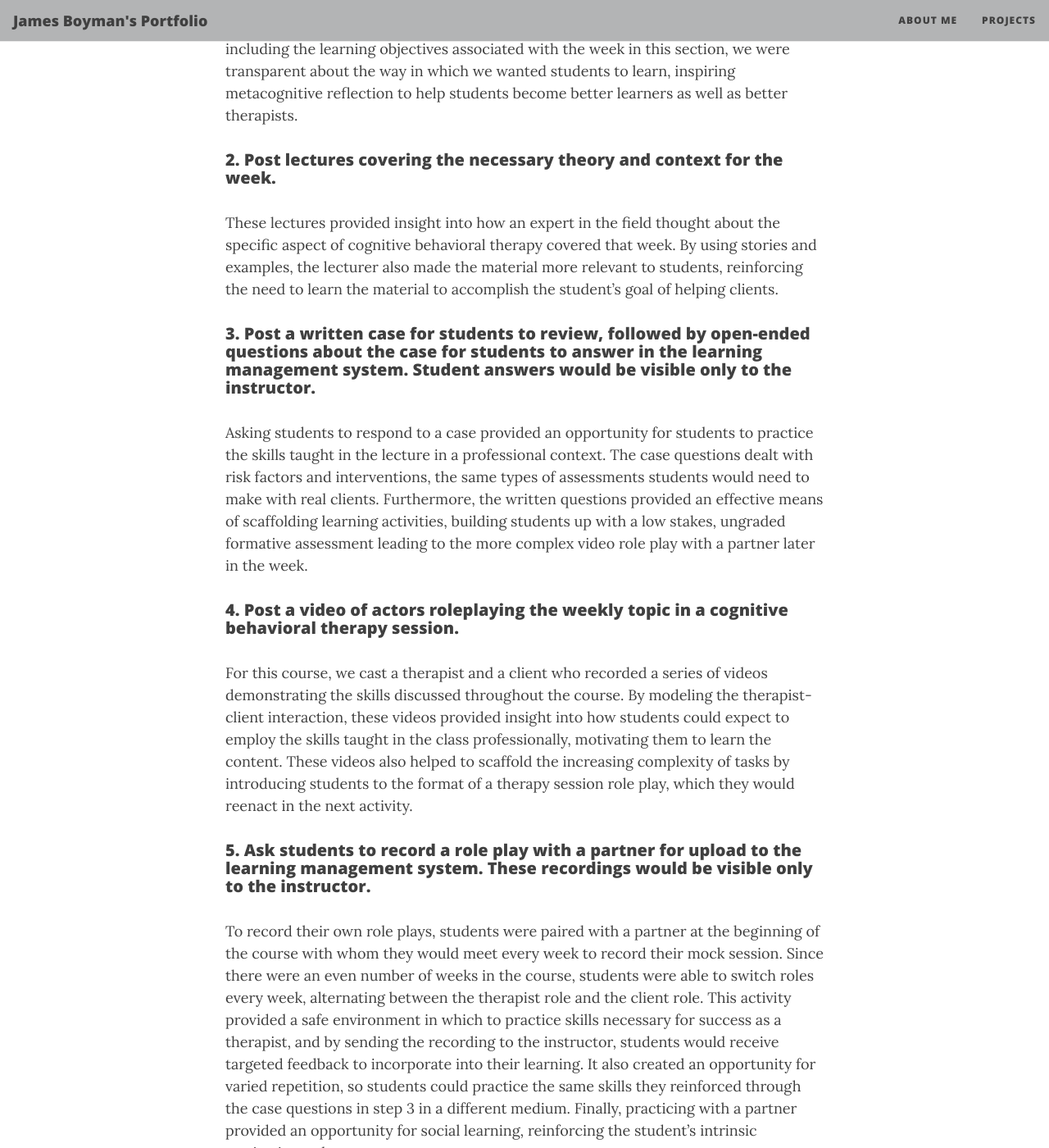
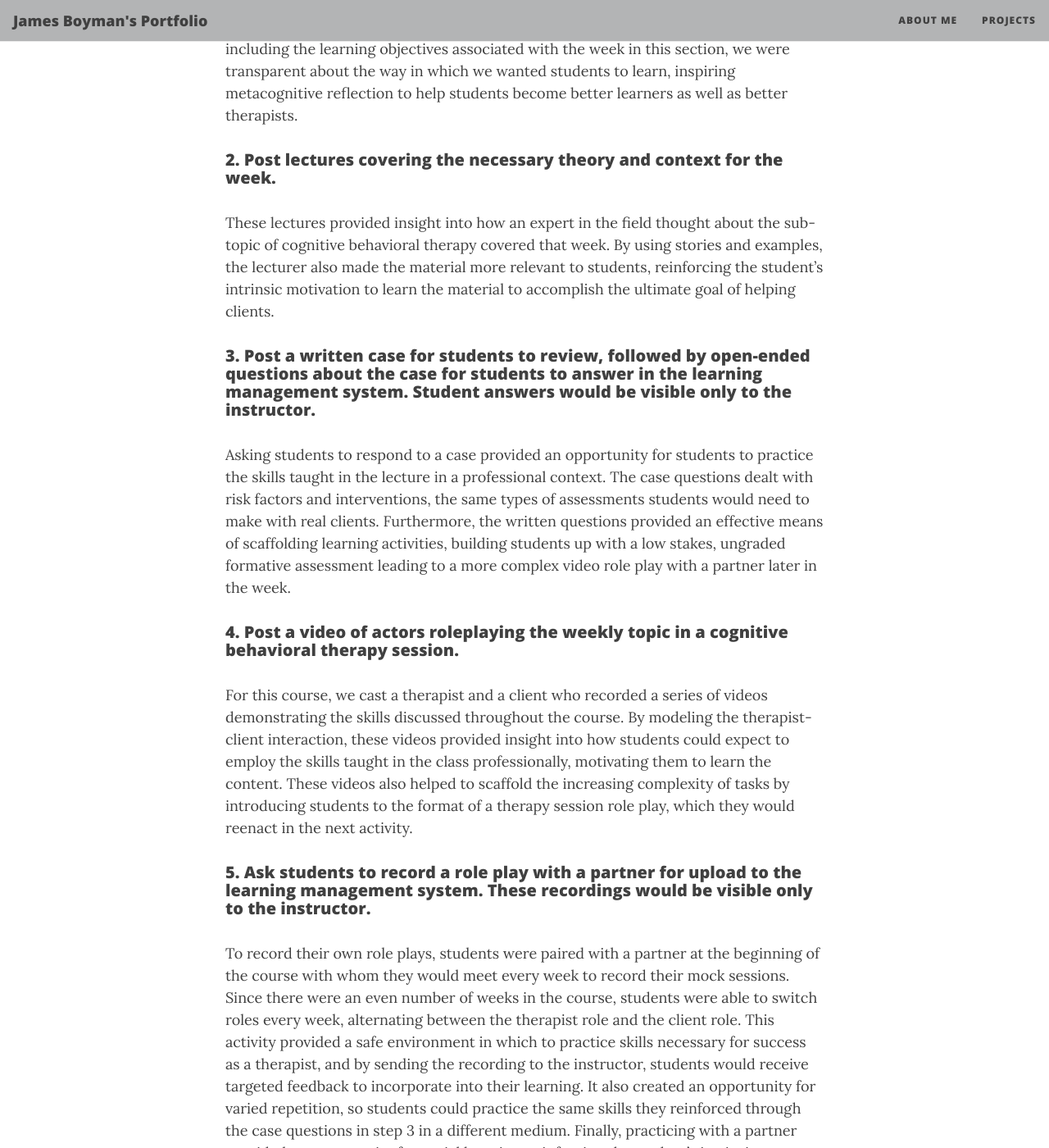
Before and after one commit to jamesboyman2/jamesboyman2.github.io, a Jekyll site: the page built from _dsposts/2020-01-16-Boston_Construction_Permits.md, in a window 1280 px wide and 1400 px high, scrolled down 1217 px. Shown: the whole window at 82% size. Built offline with Jekyll 4.4.1, drawn with Linux system fonts in a browser that asks for light colours; nearby versions of some CDN libraries; some of the changed text lies outside the part shown.

Commit message:
Update 2020-01-16-Boston_Construction_Permits.md

```diff
--- a/_dsposts/2020-01-16-Boston_Construction_Permits.md
+++ b/_dsposts/2020-01-16-Boston_Construction_Permits.md
@@ -22,11 +22,11 @@ The introductory text page provided a mechanism to reduce extraneous load even f
 
 ##### 2. Post lectures covering the necessary theory and context for the week.
 
-These lectures provided insight into how an expert in the field thought about the specific aspect of cognitive behavioral therapy covered that week. By using stories and examples, the lecturer also made the material more relevant to students, reinforcing the need to learn the material to accomplish the student's goal of helping clients.
+These lectures provided insight into how an expert in the field thought about the sub-topic of cognitive behavioral therapy covered that week. By using stories and examples, the lecturer also made the material more relevant to students, reinforcing the student's intrinsic motivation to learn the material to accomplish the ultimate goal of helping clients.
 
 ##### 3. Post a written case for students to review, followed by open-ended questions about the case for students to answer in the learning management system. Student answers would be visible only to the instructor.
 
-Asking students to respond to a case provided an opportunity for students to practice the skills taught in the lecture in a professional context. The case questions dealt with risk factors and interventions, the same types of assessments students would need to make with real clients. Furthermore, the written questions provided an effective means of scaffolding learning activities, building students up with a low stakes, ungraded formative assessment leading to the more complex video role play with a partner later in the week.
+Asking students to respond to a case provided an opportunity for students to practice the skills taught in the lecture in a professional context. The case questions dealt with risk factors and interventions, the same types of assessments students would need to make with real clients. Furthermore, the written questions provided an effective means of scaffolding learning activities, building students up with a low stakes, ungraded formative assessment leading to a more complex video role play with a partner later in the week.
 
 ##### 4. Post a video of actors roleplaying the weekly topic in a cognitive behavioral therapy  session.
 
@@ -34,7 +34,7 @@ For this course, we cast a therapist and a client who recorded a series of video
 
 ##### 5. Ask students to record a role play with a partner for upload to the learning management system. These recordings would be visible only to the instructor.
 
-To record their own role plays, students were paired with a partner at the beginning of the course with whom they would meet every week to record their mock session. Since there were an even number of weeks in the course, students were able to switch roles every week, alternating between the therapist role and the client role. This activity provided a safe environment in which to practice skills necessary for success as a therapist, and by sending the recording to the instructor, students would receive targeted feedback to incorporate into their learning. It also created an opportunity for varied repetition, so students could practice the same skills they reinforced through the case questions in step 3 in a different medium. Finally, practicing with a partner provided an opportunity for social learning, reinforcing the student's intrinsic motivation to learn.
+To record their own role plays, students were paired with a partner at the beginning of the course with whom they would meet every week to record their mock sessions. Since there were an even number of weeks in the course, students were able to switch roles every week, alternating between the therapist role and the client role. This activity provided a safe environment in which to practice skills necessary for success as a therapist, and by sending the recording to the instructor, students would receive targeted feedback to incorporate into their learning. It also created an opportunity for varied repetition, so students could practice the same skills they reinforced through the case questions in step 3 in a different medium. Finally, practicing with a partner provided an opportunity for social learning, reinforcing the student's intrinsic motivation to learn.
 
 ##### 6. In the 90 minute group session conducted over Zoom, the instructor would review the case questions and lead a structured discussion with students about their thoughts on the case and role play.
 
```
